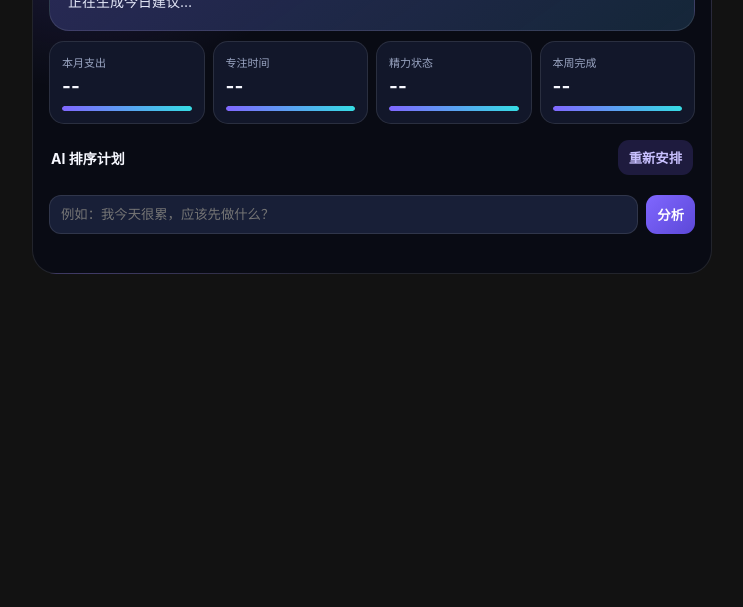
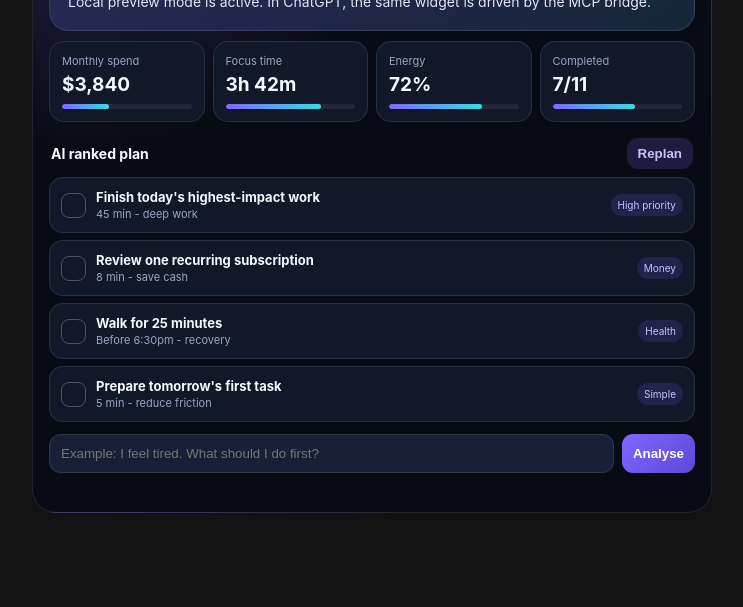
Before and after one commit to AL1992-gif/Testing-ai-alproject1, a website: page public/aurora-widget.html in a window 1280 px wide. Shown: the part 193-800 px from the top of the page, without its empty margins (268-1011 px from the left). Drawn offline with Linux system fonts and the light colour scheme.

Commit message:
Make Aurora widget interactive in local preview

```diff
--- a/public/aurora-widget.html
+++ b/public/aurora-widget.html
@@ -1,5 +1,5 @@
 <!doctype html>
-<html lang="zh-CN">
+<html lang="en">
 <head>
 <meta charset="utf-8"/>
 <meta name="viewport" content="width=device-width,initial-scale=1"/>
@@ -18,39 +18,51 @@ header{display:flex;align-items:center;gap:10px}.logo{width:42px;height:42px;bor
 .tasks{display:flex;flex-direction:column;gap:7px}.task{display:flex;align-items:center;gap:10px;padding:11px;background:var(--p);border:1px solid var(--line);border-radius:14px}.check{width:25px;height:25px;border:1px solid rgba(255,255,255,.25);border-radius:8px;background:none;color:#07120c;cursor:pointer}.task.done{opacity:.55}.task.done .check{background:var(--good)}.task.done .tn{text-decoration:line-through}.tm{flex:1}.tn{font-size:13px;font-weight:700}.td{font-size:11px;color:var(--muted);margin-top:2px}.tag{font-size:10px;color:#c9c1ff;background:rgba(128,103,255,.15);padding:5px 7px;border-radius:999px}
 .ask{display:flex;gap:8px;margin-top:12px}.ask input{flex:1;background:var(--p2);border:1px solid var(--line);border-radius:12px;color:white;padding:11px;outline:none}.ask button{background:linear-gradient(135deg,var(--accent),#5c48d8);color:white}
 .status{font-size:11px;color:var(--muted);margin-top:8px;min-height:15px}
-@media(max-width:560px){.metrics{grid-template-columns:1fr 1fr}.score{font-size:42px}}
+@media(max-width:560px){.metrics{grid-template-columns:1fr 1fr}.score{font-size:42px}.ask{display:grid}.row{align-items:start;gap:8px;flex-direction:column}}
 </style>
 </head>
 <body>
 <main class="shell">
-<header><div class="logo">A</div><div><div class="title">Aurora Life OS</div><div class="sub">你的 ChatGPT 个人行动控制台</div></div></header>
-<section class="hero"><div class="kicker">PERSONAL OPERATING SCORE</div><div class="row"><div class="score" id="score">--<small>/100</small></div><div class="badge" id="badge">正在加载</div></div><div class="brief" id="brief">正在生成今日建议…</div></section>
+<header><div class="logo">A</div><div><div class="title">Aurora Life OS</div><div class="sub">Your ChatGPT action dashboard</div></div></header>
+<section class="hero"><div class="kicker">PERSONAL OPERATING SCORE</div><div class="row"><div class="score" id="score">--<small>/100</small></div><div class="badge" id="badge">Loading</div></div><div class="brief" id="brief">Preparing today's recommendation...</div></section>
 <section class="metrics">
-<div class="metric"><div class="label">本月支出</div><div class="value" id="spend">--</div><div class="bar"><i id="spendBar"></i></div></div>
-<div class="metric"><div class="label">专注时间</div><div class="value" id="focus">--</div><div class="bar"><i id="focusBar"></i></div></div>
-<div class="metric"><div class="label">精力状态</div><div class="value" id="energy">--</div><div class="bar"><i id="energyBar"></i></div></div>
-<div class="metric"><div class="label">本周完成</div><div class="value" id="progress">--</div><div class="bar"><i id="progressBar"></i></div></div>
+<div class="metric"><div class="label">Monthly spend</div><div class="value" id="spend">--</div><div class="bar"><i id="spendBar"></i></div></div>
+<div class="metric"><div class="label">Focus time</div><div class="value" id="focus">--</div><div class="bar"><i id="focusBar"></i></div></div>
+<div class="metric"><div class="label">Energy</div><div class="value" id="energy">--</div><div class="bar"><i id="energyBar"></i></div></div>
+<div class="metric"><div class="label">Completed</div><div class="value" id="progress">--</div><div class="bar"><i id="progressBar"></i></div></div>
 </section>
-<div class="section"><b>AI 排序计划</b><button id="replan">重新安排</button></div>
+<div class="section"><b>AI ranked plan</b><button id="replan">Replan</button></div>
 <section class="tasks" id="tasks"></section>
-<div class="ask"><input id="question" placeholder="例如：我今天很累，应该先做什么？"/><button id="askBtn">分析</button></div>
+<div class="ask"><input id="question" placeholder="Example: I feel tired. What should I do first?"/><button id="askBtn">Analyse</button></div>
 <div class="status" id="status"></div>
 </main>
 <script type="module">
-let data=null,rpcId=0;const pending=new Map();const $=id=>document.getElementById(id);
+let data=null,rpcId=0;const pending=new Map();const $=id=>document.getElementById(id);const standalone=window.parent===window;
+let localData={profile:{spend:3840,focusMinutes:222,energy:72,doneCount:7,score:75,brief:"Local preview mode is active. In ChatGPT, the same widget is driven by the MCP bridge."},tasks:[
+ {id:"t1",title:"Finish today's highest-impact work",detail:"45 min - deep work",tag:"High priority",completed:false},
+ {id:"t2",title:"Review one recurring subscription",detail:"8 min - save cash",tag:"Money",completed:false},
+ {id:"t3",title:"Walk for 25 minutes",detail:"Before 6:30pm - recovery",tag:"Health",completed:false},
+ {id:"t4",title:"Prepare tomorrow's first task",detail:"5 min - reduce friction",tag:"Simple",completed:false}
+]};
+function score(profile){const spendScore=Math.max(25,100-profile.spend/70),focusScore=Math.min(100,profile.focusMinutes/3),progressScore=Math.min(100,profile.doneCount/11*100);return Math.round(spendScore*.2+focusScore*.3+profile.energy*.2+progressScore*.3)}
+function localPayload(brief){const profile={...localData.profile,score:score(localData.profile),brief:brief||localData.profile.brief};localData={...localData,profile};return localData}
 function request(method,params){return new Promise((resolve,reject)=>{const id=++rpcId;pending.set(id,{resolve,reject});window.parent.postMessage({jsonrpc:"2.0",id,method,params},"*")})}
 function notify(method,params){window.parent.postMessage({jsonrpc:"2.0",method,params},"*")}
-window.addEventListener("message",e=>{if(e.source!==window.parent)return;const m=e.data;if(!m||m.jsonrpc!=="2.0")return;
+if(!standalone)window.addEventListener("message",e=>{if(e.source!==window.parent)return;const m=e.data;if(!m||m.jsonrpc!=="2.0")return;
  if(typeof m.id==="number"){const p=pending.get(m.id);if(!p)return;pending.delete(m.id);m.error?p.reject(m.error):p.resolve(m.result);return}
  if(m.method==="ui/notifications/tool-result")update(m.params?.structuredContent);
 },{passive:true});
-const ready=(async()=>{await request("ui/initialize",{appInfo:{name:"aurora-life-os",version:"0.1.0"},appCapabilities:{},protocolVersion:"2026-01-26"});notify("ui/notifications/initialized",{})})();
-async function call(name,args={}){await ready;$("status").textContent="Aurora 正在处理…";try{const r=await request("tools/call",{name,arguments:args});update(r?.structuredContent);$("status").textContent="已更新";setTimeout(()=>$("status").textContent="",1200)}catch(e){$("status").textContent="操作失败，请重试";console.error(e)}}
+const ready=standalone?Promise.resolve():(async()=>{await request("ui/initialize",{appInfo:{name:"aurora-life-os",version:"0.1.0"},appCapabilities:{},protocolVersion:"2026-01-26"});notify("ui/notifications/initialized",{})})();
+async function localCall(name,args={}){if(name==="complete_task"){localData.tasks=localData.tasks.map(t=>t.id===args.id?{...t,completed:true}:t);localData.profile.doneCount+=1;return localPayload("Local preview: task completed.")}
+ if(name==="replan_day"){localData.tasks=[{id:"r1",title:"Finish one task before opening email",detail:"30 min - focus",tag:"High priority",completed:false},{id:"r2",title:"Do a 10-minute money check",detail:"Review one recurring cost",tag:"Money",completed:false},{id:"r3",title:"Walk outside for 20 minutes",detail:"Before energy dips",tag:"Health",completed:false},{id:"r4",title:"Write two shutdown notes",detail:"5 min - help tomorrow",tag:"Simple",completed:false}];return localPayload("Local preview: today has been replanned.")}
+ if(name==="analyse_day"){const q=(args.question||"").toLowerCase();let brief="Local preview: finish one 30-minute focus block, then handle low-value admin.";if(q.includes("tired")||q.includes("energy")||q.includes("sleep"))brief="Local preview: lower cognitive load, walk for 20 minutes, and shut work down early.";if(q.includes("money")||q.includes("spend")||q.includes("save"))brief="Local preview: review one recurring cost and set a 24-hour delay for non-essential purchases.";return localPayload(brief)}
+ return localPayload()}
+async function call(name,args={}){await ready;$("status").textContent="Aurora is working...";try{const r=standalone?{structuredContent:await localCall(name,args)}:await request("tools/call",{name,arguments:args});update(r?.structuredContent);$("status").textContent=standalone?"Local preview updated":"Updated";setTimeout(()=>$("status").textContent="",1400)}catch(e){$("status").textContent="Action failed. Try again.";console.error(e)}}
 function update(next){if(!next||!next.profile)return;data=next;const p=next.profile;
- $("score").innerHTML=`${p.score}<small>/100</small>`;$("badge").textContent=p.score>=75?"↑ 状态不错":"→ 需要调整";$("brief").textContent=p.brief;
+ $("score").innerHTML=`${p.score}<small>/100</small>`;$("badge").textContent=p.score>=75?"Up - steady":"Adjust";$("brief").textContent=p.brief;
  $("spend").textContent=`$${Number(p.spend).toLocaleString()}`;$("focus").textContent=`${Math.floor(p.focusMinutes/60)}h ${p.focusMinutes%60}m`;$("energy").textContent=`${p.energy}%`;$("progress").textContent=`${p.doneCount}/11`;
  $("spendBar").style.width=Math.max(12,100-p.spend/60)+"%";$("focusBar").style.width=Math.min(100,p.focusMinutes/3)+"%";$("energyBar").style.width=p.energy+"%";$("progressBar").style.width=(p.doneCount/11*100)+"%";
- $("tasks").innerHTML=next.tasks.map(t=>`<div class="task ${t.completed?"done":""}"><button class="check" data-id="${t.id}">${t.completed?"✓":""}</button><div class="tm"><div class="tn">${escapeHtml(t.title)}</div><div class="td">${escapeHtml(t.detail)}</div></div><div class="tag">${escapeHtml(t.tag)}</div></div>`).join("");
+ $("tasks").innerHTML=next.tasks.map(t=>`<div class="task ${t.completed?"done":""}"><button class="check" data-id="${t.id}">${t.completed?"OK":""}</button><div class="tm"><div class="tn">${escapeHtml(t.title)}</div><div class="td">${escapeHtml(t.detail)}</div></div><div class="tag">${escapeHtml(t.tag)}</div></div>`).join("");
 }
 function escapeHtml(v){const d=document.createElement("div");d.textContent=v;return d.innerHTML}
 $("tasks").addEventListener("click",e=>{const b=e.target.closest(".check");if(b)call("complete_task",{id:b.dataset.id})});
```
